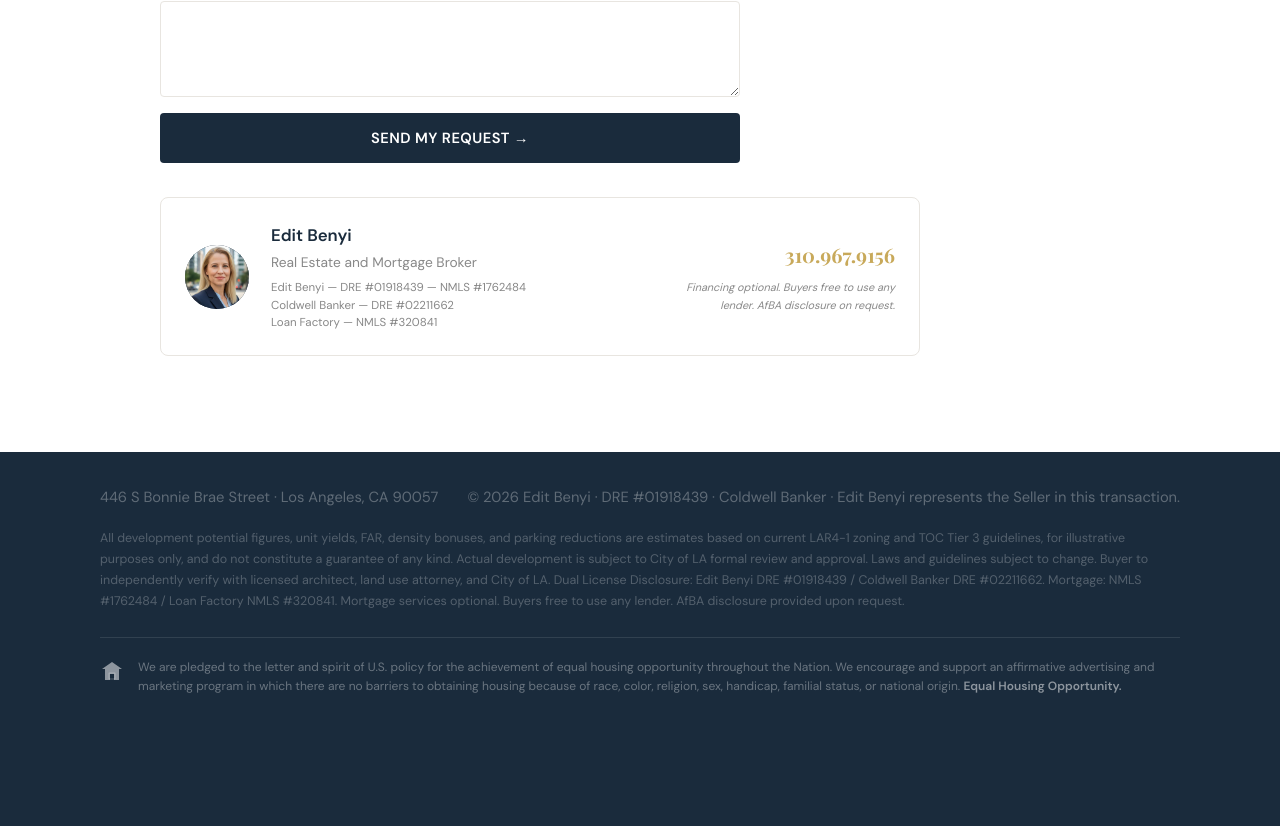
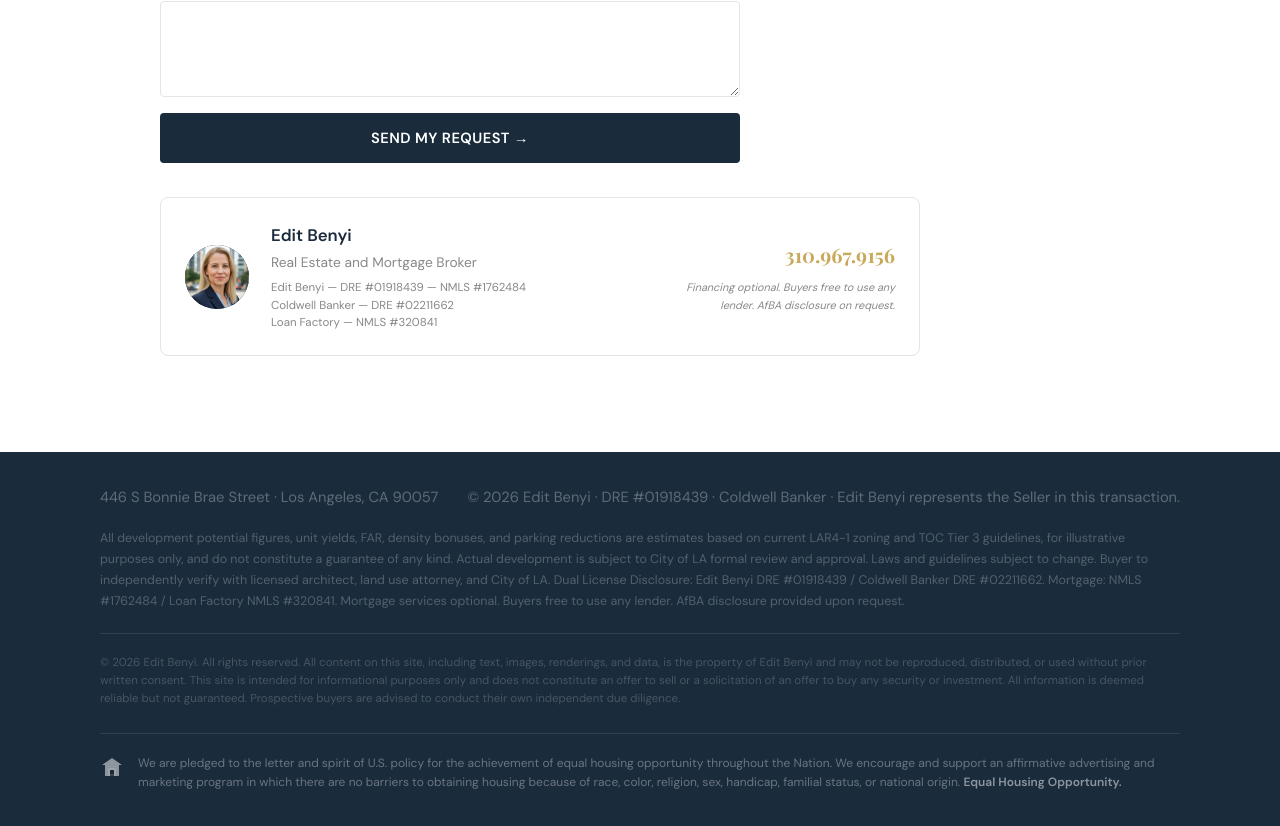
Before and after one commit to Ebenyi1976/446-bonnie-brea, a Next.js app: page / in a window 1280 px wide. Shown: the part 8034-8860 px from the top of the page. Before the commit the page ends 8764 px from the top, so only its background shows below. Built offline with nearby package versions, Linux system fonts and the light colour scheme.

Commit message:
Add copyright and terms of use line to footer

```diff
--- a/app/globals.css
+++ b/app/globals.css
@@ -306,6 +306,7 @@
 .footerTop { display: flex; justify-content: space-between; gap: 18px; flex-wrap: wrap; max-width: 1080px; margin: 0 auto; }
 .footerTop span { color: rgba(255,255,255,0.3); font-size: 0.92rem; }
 .footerDisc { max-width: 1080px; margin: 18px auto 0; color: rgba(255,255,255,0.25); font-size: 0.78rem; line-height: 1.7; }
+.footerCopy { max-width: 1080px; margin: 20px auto 0; padding-top: 20px; border-top: 1px solid rgba(255,255,255,0.1); color: rgba(255,255,255,0.2); font-size: 0.72rem; line-height: 1.6; }
 .footerEho { max-width: 1080px; margin: 24px auto 0; padding-top: 20px; border-top: 1px solid rgba(255,255,255,0.1); display: flex; align-items: flex-start; gap: 14px; }
 .ehoLogo { color: rgba(255,255,255,0.5); flex-shrink: 0; margin-top: 2px; }
 .ehoText { color: rgba(255,255,255,0.35); font-size: 0.75rem; line-height: 1.6; }
--- a/app/page.tsx
+++ b/app/page.tsx
@@ -252,6 +252,7 @@
           <span>© 2026 Edit Benyi · DRE #01918439 · Coldwell Banker · Edit Benyi represents the Seller in this transaction.</span>
         </div>
         <p className="footerDisc">All development potential figures, unit yields, FAR, density bonuses, and parking reductions are estimates based on current LAR4-1 zoning and TOC Tier 3 guidelines, for illustrative purposes only, and do not constitute a guarantee of any kind. Actual development is subject to City of LA formal review and approval. Laws and guidelines subject to change. Buyer to independently verify with licensed architect, land use attorney, and City of LA. Dual License Disclosure: Edit Benyi DRE #01918439 / Coldwell Banker DRE #02211662. Mortgage: NMLS #1762484 / Loan Factory NMLS #320841. Mortgage services optional. Buyers free to use any lender. AfBA disclosure provided upon request.</p>
+        <p className="footerCopy">© 2026 Edit Benyi. All rights reserved. All content on this site, including text, images, renderings, and data, is the property of Edit Benyi and may not be reproduced, distributed, or used without prior written consent. This site is intended for informational purposes only and does not constitute an offer to sell or a solicitation of an offer to buy any security or investment. All information is deemed reliable but not guaranteed. Prospective buyers are advised to conduct their own independent due diligence.</p>
         <div className="footerEho">
           <div className="ehoLogo">
             <svg width="24" height="24" viewBox="0 0 24 24" fill="none" xmlns="http://www.w3.org/2000/svg" aria-label="Equal Housing Opportunity">
```
